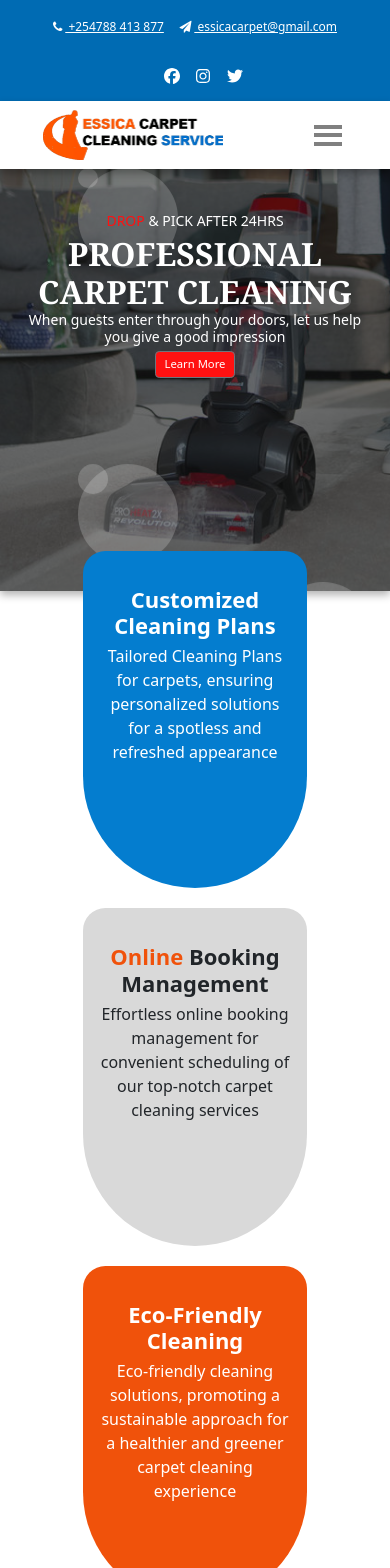
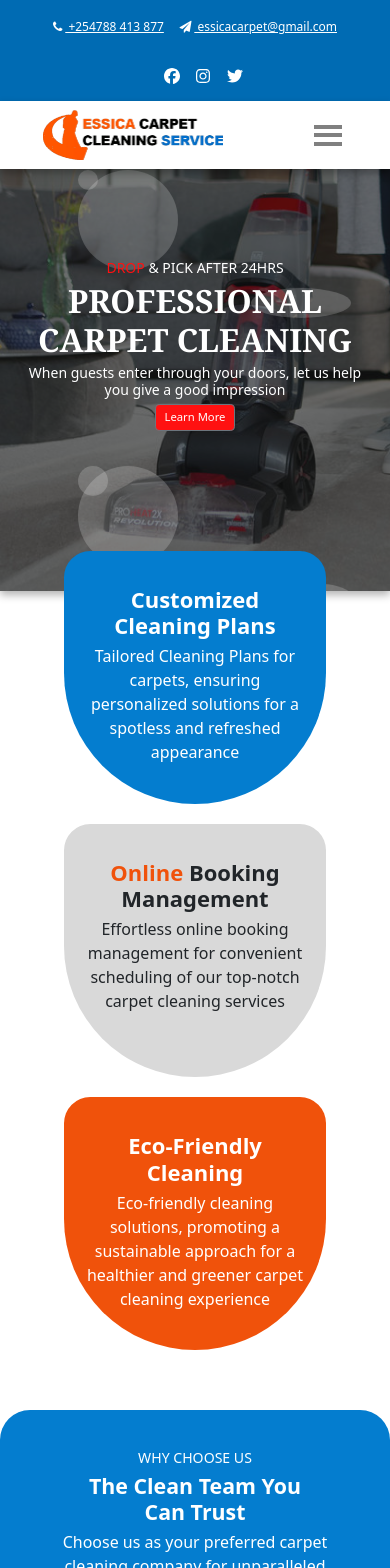
Before and after one commit to Tracy-miranja/essica-carpet-cleaning, a React (Vite) app: page / in a window 390 px wide. Shown: the top 1568 px of the page. Built offline with nearby package versions, Linux system fonts and the light colour scheme.

Commit message:
Modified width homepage

```diff
--- a/src/components/Home/Home.jsx
+++ b/src/components/Home/Home.jsx
@@ -38,7 +38,7 @@ const Home = () => {
       <div className="bubble" style={{ top: '100%', left: '70%', width: '100px', height: '100px' }}></div>
       <div className="bubble" style={{ top: '80%', left: '20%', width: '100px', height: '100px' }}></div>
       <div className="bubble" style={{ top: '80%', left: '20%', width: '30px', height: '30px' }}></div>
-        <div className="row">
+        <div className="row row1">
           <div className="col-md-4 section-a">
             <div className="content">
 
--- a/src/components/Home/home.css
+++ b/src/components/Home/home.css
@@ -307,7 +307,7 @@ body{
     box-shadow: 0 0 20px rgba(0, 0, 0, 0.5);
   }
 
-  btn{
+  .btn{
     font-size: 16px;
   }
 
@@ -461,6 +461,10 @@ body{
       height: 70vh;
     }
 
+    .row1{
+      padding-top: 100px;
+    }
+
     .app{
       display: flex;
       align-items: center;
@@ -533,22 +537,23 @@ body{
     }
 
     .carpet-clean {
-      width: 60%;
-      height: 40vh;
+      width: 70%;
+      /* height: 40vh; */
       text-align: center;
       padding-top: 35px;
     }
 
     .carpet-cleanA {
-      width: 60%;
-      height: 40vh;
+      width: 70%;
+      /* height: 40vh; */
       padding-top: 35px;
     }
 
     .carpet-cleanB {
-      width: 60%;
-      height: 40vh;
+      width: 70%;
+      /* height: 40vh; */
       padding-top: 35px;
+
     }
 
     .carpet-progress {
@@ -593,8 +598,8 @@ body{
     }
 
     .price1 {
-      width: 80%;
-      /* height: 40vh; */
+      width: 100%;
+      padding-bottom: 30px;
     }
 
     div.content {
@@ -602,9 +607,9 @@ body{
       text-align: center;
     }
 
-    .content h1 {
+    /* .content h1 {
       margin: 0px 0px 0px;
-    }
+    } */
 
     .footer-inside a {
       text-decoration: none !important;
--- a/src/components/Services/services.css
+++ b/src/components/Services/services.css
@@ -135,5 +135,6 @@
     .services-content2 {
         width: 100%;
         font-size: 16px;
+        margin-top: 50px;
     }
 }
```
